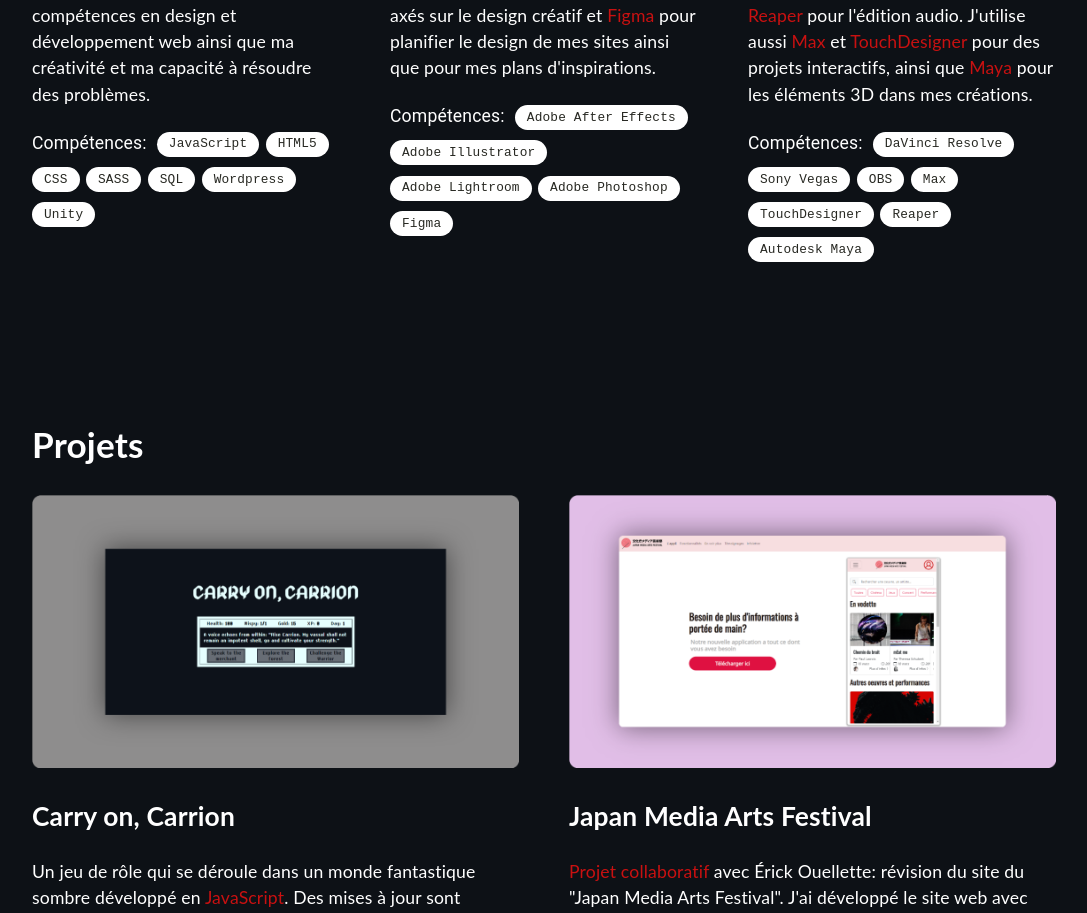
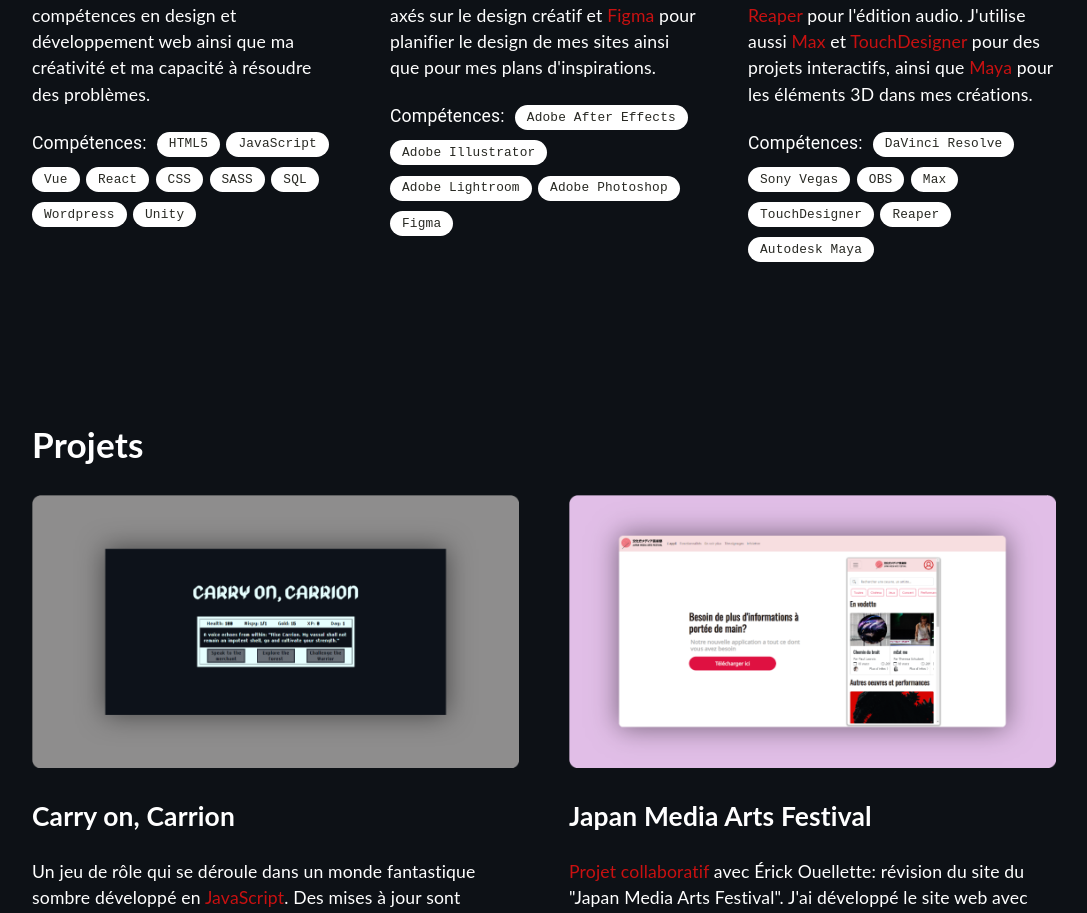
Before and after one commit to IhabMJR/IhabMJR.github.io, a React (Create React App) app: page / in a window 1280 px wide. Shown: the part 1526-2439 px from the top of the page, without its empty margins (96-1183 px from the left). Built offline with nearby package versions, Linux system fonts and the light colour scheme.

Commit message:
Update Expertise.tsx

```diff
--- a/src/components/Expertise.tsx
+++ b/src/components/Expertise.tsx
@@ -7,8 +7,10 @@ import Chip from '@mui/material/Chip';
 import '../assets/styles/Expertise.scss';
 
 const labelsFirst = [
+    "HTML5",
     "JavaScript",
-    "HTML5",
+    "Vue",
+    "React",
     "CSS",
     "SASS",
     "SQL",
```
